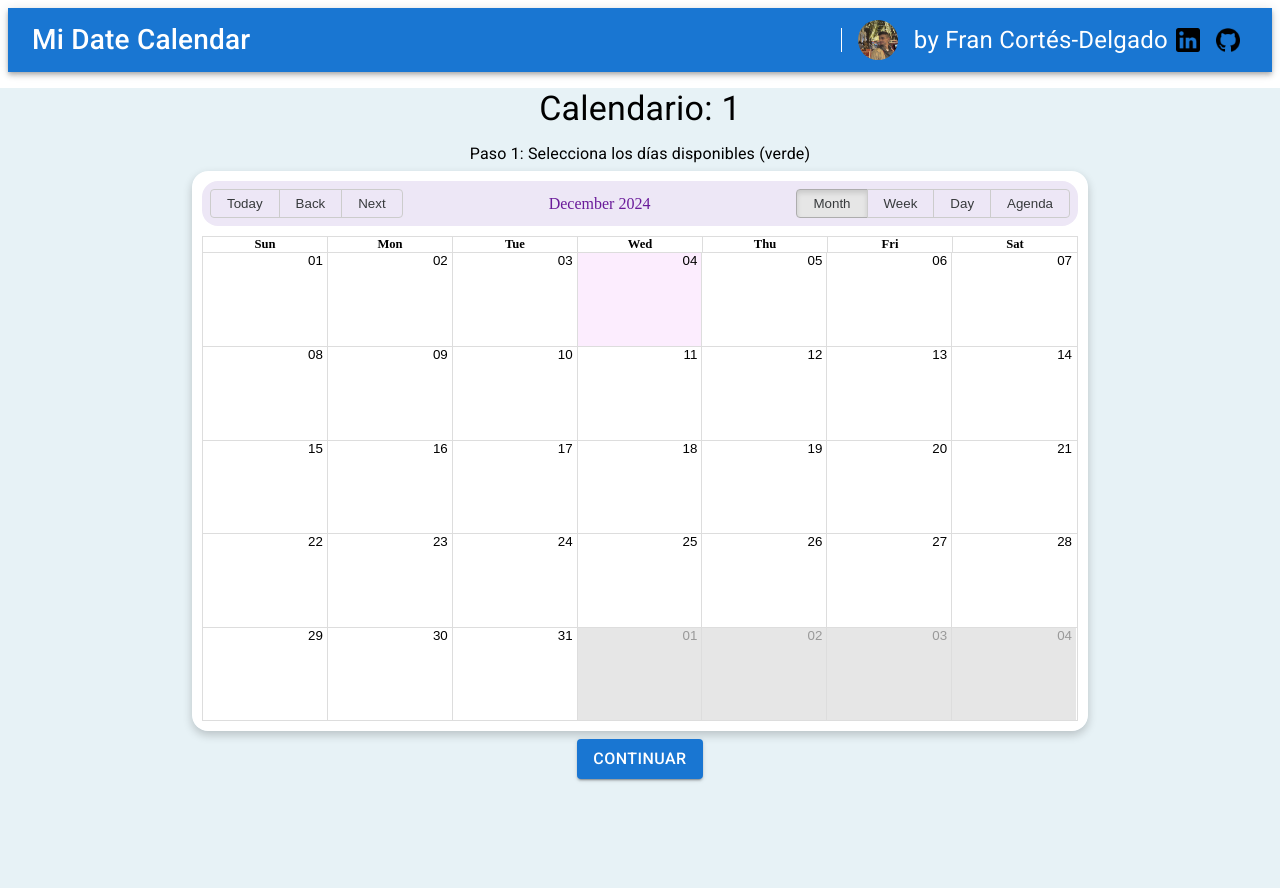
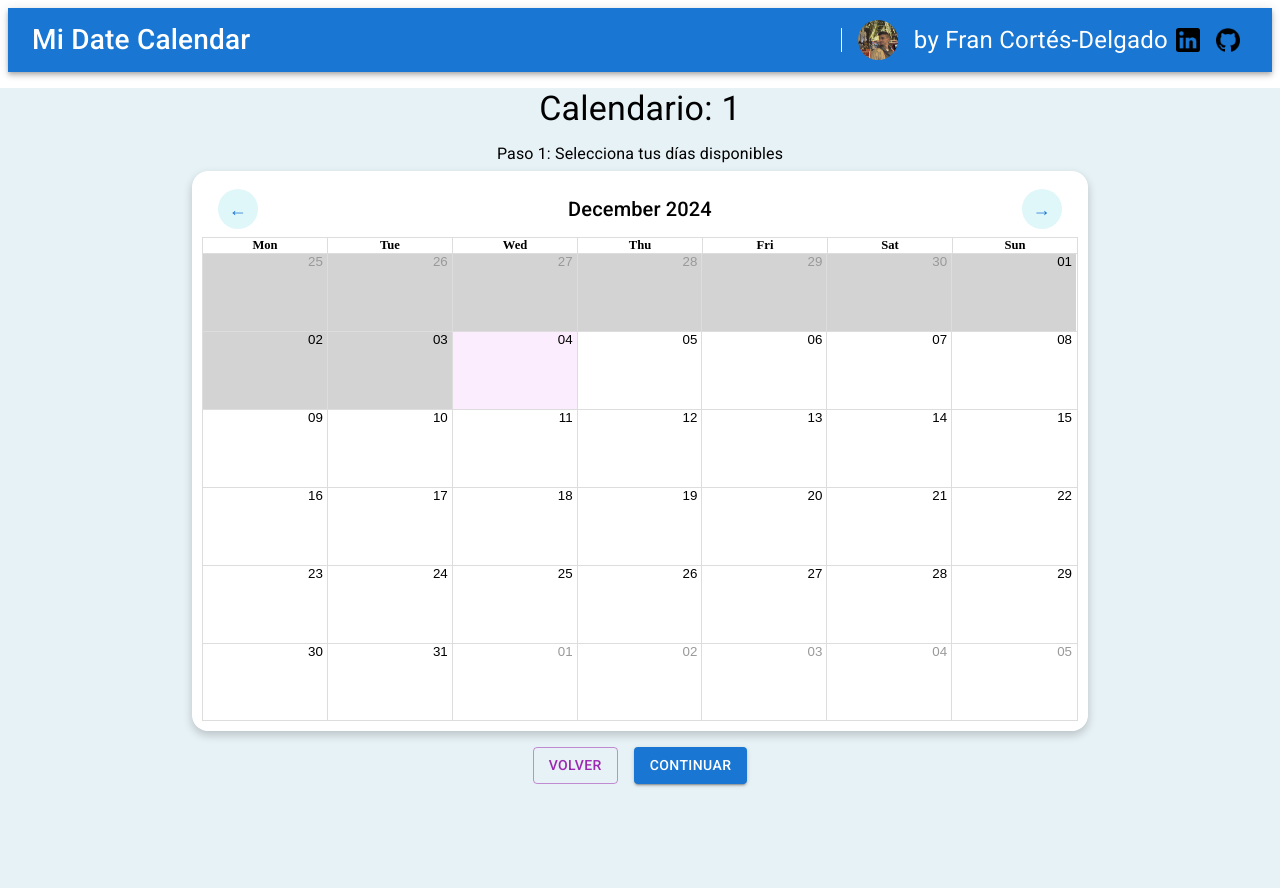
Before and after one commit to francordel/calendario-quedadas, a React (Create React App) app: page /1 in a window 1280 px wide. Built offline with nearby package versions, Linux system fonts and the light colour scheme.

Commit message:
calendario nueva funcionalidad

```diff
--- a/src/pages/Calendar.js
+++ b/src/pages/Calendar.js
@@ -2,17 +2,18 @@ import React, { useState } from "react";
 import { useParams } from "react-router-dom";
 import { Calendar as BigCalendar, dateFnsLocalizer } from "react-big-calendar";
 import { format, parse, startOfWeek, getDay } from "date-fns";
-import { es } from "date-fns/locale"; // Para idioma español
+import { es } from "date-fns/locale";
 import "react-big-calendar/lib/css/react-big-calendar.css";
-import { Box, Button, Typography } from "@mui/material";
-import "./Calendar.css"; // CSS personalizado
+import { Menu, MenuItem, Button, Typography, Box } from "@mui/material";
+import "./Calendar.css";
+import { orange } from "@mui/material/colors";
 
 const locales = { es };
 
 const localizer = dateFnsLocalizer({
   format,
   parse,
-  startOfWeek,
+  startOfWeek: (date) => startOfWeek(date, { weekStartsOn: 1 }),
   getDay,
   locales,
 });
@@ -20,36 +21,130 @@ const localizer = dateFnsLocalizer({
 function Calendar() {
   const { calendarId } = useParams();
   const [selectedDays, setSelectedDays] = useState({ green: [], red: [], orange: [] });
+  const [events, setEvents] = useState([]);
   const [step, setStep] = useState(1);
+  const [popupDate, setPopupDate] = useState(null);
+  const [anchorEl, setAnchorEl] = useState(null);
 
   const handleSelectSlot = ({ start }) => {
-    const selectedDate = new Date(start).toDateString();
+    const today = new Date().setHours(0, 0, 0, 0);
+    if (start >= today) {
+      setPopupDate(start);
+      setAnchorEl(document.body);
+    }
+  };
+
+  const handleMenuClose = () => {
+    setPopupDate(null);
+    setAnchorEl(null);
+  };
+
+  const dayPropGetter = (date) => {
+    const today = new Date();
+    const isPast = date < today.setHours(0, 0, 0, 0); // Verifica si es día pasado
+
+    return {
+      style: {
+        backgroundColor: isPast ? "#d3d3d3" : "white", // Gris para días pasados
+        color: isPast ? "#9e9e9e" : "black", // Texto gris claro para días pasados
+        pointerEvents: isPast ? "none" : "auto", // Deshabilita interacción para días pasados
+      },
+    };
+  };
+
+  const handleDaySelection = (type) => {
     setSelectedDays((prev) => {
       const updated = { ...prev };
-      const currentStepKey = step === 1 ? "green" : step === 2 ? "red" : "orange";
+      const dateStr = popupDate.toDateString();
+
+      // Eliminar la fecha de todos los estados previos
       Object.keys(updated).forEach((key) => {
-        updated[key] = updated[key].filter((day) => day !== selectedDate);
+        updated[key] = updated[key].filter((day) => day !== dateStr);
       });
-      updated[currentStepKey].push(selectedDate);
+
+      updated[type].push(dateStr); // Añadir al estado seleccionado
+
+
+      // Actualizar eventos visuales
+      const updatedEvents = generateEvents(updated);
+      setEvents(updatedEvents);
+
       return updated;
     });
+    handleMenuClose();
   };
 
-  const events = [
-    ...selectedDays.green.map((day) => ({ start: new Date(day), end: new Date(day), title: "Sí", color: "#A5D6A7" })), // Verde pastel
-    ...selectedDays.red.map((day) => ({ start: new Date(day), end: new Date(day), title: "No", color: "#EF9A9A" })), // Rojo pastel
-    ...selectedDays.orange.map((day) => ({ start: new Date(day), end: new Date(day), title: "?", color: "#FFE082" })), // Naranja pastel
-  ];
+  const handleContinue = () => {
+    if (step === 1) {
+      // Marcar automáticamente los días no seleccionados como "?"
+      const allDays = getAllDaysInNextYears();
+      const selectedDates = [...selectedDays.green, ...selectedDays.red];
+      const unselectedDays = allDays.filter(
+        (day) => !selectedDates.includes(day.toDateString())
+      );
+
+      // Actualizar el estado de selectedDays primero
+      const updatedSelectedDays = {
+        ...selectedDays,
+        orange: unselectedDays.map((day) => day.toDateString()), // Marcar como "?"
+      };
+
+      setSelectedDays(updatedSelectedDays);
+
+      // Luego generar eventos basados en el nuevo estado
+      const updatedEvents = generateEvents(updatedSelectedDays);
+      setEvents(updatedEvents);
+
+      setStep(2);
+    } else {
+      console.log("Flujo terminado con los días seleccionados:", selectedDays);
+    }
+  };
+
+  const generateEvents = (days) => {
+    const newEvents = [];
+    Object.entries(days).forEach(([key, dates]) => {
+      dates.forEach((date) => {
+        newEvents.push({
+          start: new Date(date),
+          end: new Date(date),
+          title: key === "green" ? "Sí" : key === "red" ? "No" : "?",
+          color: key === "green" ? "#A5D6A7" : key === "red" ? "#EF9A9A" : "#FFE082",
+        });
+      });
+    });
+    return newEvents;
+  };
+
+  const getAllDaysInNextYears = () => {
+    const start = new Date(new Date().getFullYear(), new Date().getMonth(), new Date().getDate());
+    const end = new Date(start.getFullYear()+4, start.getMonth() + 1, 0);
+    const days = [];
+    let current = new Date(start);
+
+    while (current <= end) {
+      days.push(new Date(current));
+      current.setDate(current.getDate() + 1);
+    }
+
+    return days;
+  };
 
   const eventStyleGetter = (event) => {
+    const today = new Date();
+    const eventDate = new Date(event.start);
+    const isPast = eventDate < today.setHours(0, 0, 0, 0);
+
     const style = {
-      backgroundColor: event.color,
-      color: "white",
-      borderRadius: "10px", // Bordes redondeados
+      backgroundColor: isPast ? "#d3d3d3" : event.color,
+      color: isPast ? "#9e9e9e" : "white",
+      borderRadius: "10px",
       border: "none",
       display: "block",
       padding: "5px",
+      pointerEvents: isPast ? "none" : "auto",
     };
+
     return { style };
   };
 
@@ -59,27 +154,28 @@ function Calendar() {
         display: "flex",
         flexDirection: "column",
         alignItems: "center",
-    width: "100vw", // Ocupar todo el ancho visible
-    height: "100vh", // Ocupar toda la altura visible
+        width: "100vw",
+        height: "100vh",
         padding: 0,
-    backgroundColor: "#e7f2f6", // Malva pastel para cubrir todo
+        backgroundColor: "#e7f2f6",
       }}
     >
       <Typography variant="h4" gutterBottom>
         Calendario: {calendarId}
       </Typography>
       <Typography variant="body1" gutterBottom>
-    Paso {step === 1 ? "1: Selecciona los días disponibles (verde)" : step === 2 ? "2: Selecciona los días no disponibles (rojo)" : "3: Selecciona los días de esfuerzo (naranja)"}
+        Paso {step === 1 ? "1: Selecciona tus días disponibles" : "2: Revisa tus días seleccionados"}
       </Typography>
+
       <Box
         sx={{
-      height:{xs: "55%", sm: "70%", md: "70%" },
-      width: { xs: "94%", sm: "90%", md: "70%" }, // Ancho dinámico según el tamaño de la pantalla
+          height: { xs: "55%", sm: "70%", md: "70%" },
+          width: { xs: "94%", sm: "90%", md: "70%" },
           maxWidth: "900px",
           maxHeight: "900px",
-      borderRadius: "16px", // Bordes redondeados
+          borderRadius: "16px",
           overflow: "hidden",
-      boxShadow: "0px 4px 10px rgba(0, 0, 0, 0.2)", // Sombra
+          boxShadow: "0px 4px 10px rgba(0, 0, 0, 0.2)",
         }}
       >
         <BigCalendar
@@ -89,27 +185,103 @@ function Calendar() {
           endAccessor="end"
           selectable
           onSelectSlot={handleSelectSlot}
+          views={['month']} // Solo muestra la vista de mes
           style={{
             height: "100%", // Altura por defecto
             width: "100%", // Ajusta al contenedor padre
             fontSize: "14px", // Tamaño de texto más pequeño para pantallas pequeñas
           }}
           eventPropGetter={eventStyleGetter}
+          dayPropGetter={dayPropGetter} // Aplica estilo a todos los días
+          components={{
+            toolbar: (props) => {
+
+              return (
+                <Box
+                  sx={{
+                    display: "flex",
+                    justifyContent: "space-between",
+                    alignItems: "center",
+                    padding: "8px 16px",
+                  }}
+                >
+                  <Button
+                    onClick={() => props.onNavigate("PREV")}
+                    sx={{
+                      fontSize: "18px",
+                      backgroundColor: "#E0F7FA",
+                      borderRadius: "50%",
+                      minWidth: "40px",
+                      height: "40px",
+                    }}
+                  >
+                    ←
+                  </Button>
+                  <Typography
+                    variant="h6"
+                    sx={{ textAlign: "center", cursor: "pointer" }}
+                  >
+                    {props.label} {/* Esto muestra el mes y año */}
+                  </Typography>
+
+                  <Button
+                    onClick={() => props.onNavigate("NEXT")}
+                    sx={{
+                      fontSize: "18px",
+                      backgroundColor: "#E0F7FA",
+                      borderRadius: "50%",
+                      minWidth: "40px",
+                      height: "40px",
+                    }}
+                  >
+                    →
+                  </Button>
+                </Box>
+              );
+            },
+          }}
+
         />
       </Box>
-  <Button
-    variant="contained"
-    color="primary"
-    onClick={() => setStep((prev) => (prev < 3 ? prev + 1 : 1))}
-    sx={{
-      marginTop: 1,
-      fontSize: { xs: "12px", sm: "14px", md: "16px" }, // Botón más pequeño en pantallas pequeñas
+
+      <Menu
+        open={Boolean(anchorEl)}
+        onClose={handleMenuClose}
+        anchorEl={anchorEl}
+        PaperProps={{
+          style: {
+            boxShadow: "0px 4px 10px rgba(0, 0, 0, 0.2)",
+            borderRadius: "8px",
+            padding: "8px",
+          },
         }}
       >
-    {step < 3 ? "Continuar" : "Reiniciar"}
+        <MenuItem onClick={() => handleDaySelection("green")}>Sí</MenuItem>
+        <MenuItem onClick={() => handleDaySelection("red")}>No</MenuItem>
+        <MenuItem onClick={() => handleDaySelection("orange")}>?</MenuItem>
+      </Menu>
+
+      <Box
+        sx={{
+          display: "flex",
+          justifyContent: "center",
+          alignItems: "center",
+          gap: 2,
+          marginTop: 2,
+        }}
+      >
+        <Button
+          variant="outlined"
+          color="secondary"
+          onClick={() => setStep((prev) => (prev > 1 ? prev - 1 : 1))}
+        >
+          Volver
+        </Button>
+        <Button variant="contained" color="primary" onClick={handleContinue}>
+          {step === 1 ? "Continuar" : "Terminar"}
         </Button>
       </Box>
-
+    </Box>
   );
 }
 
```
Lines whose indentation alone changed are shown as unchanged.
